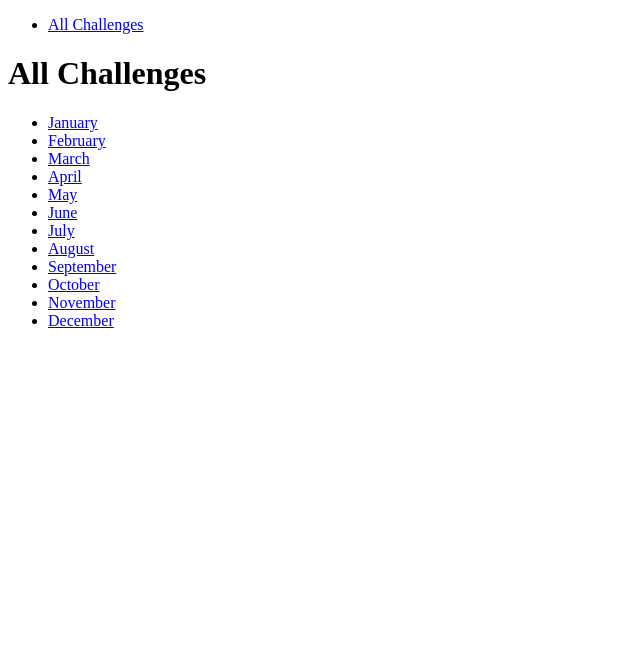
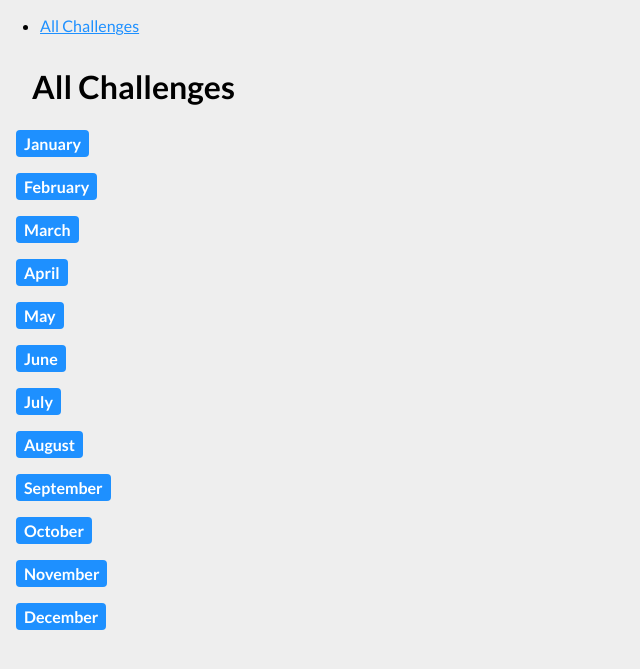
Before and after one commit to yahya-sh/monthly_challenges, a Django app: page /challenges/ in a window 1280 px wide. Shown: the top 669 px of the page, without its empty margins (0-640 px from the left). Run offline with Django 5.2, Linux system fonts and the light colour scheme.

Commit message:
add/configure shared styles.css and  challenges/challenges.css static files

```diff
--- /dev/null
+++ b/challenges/static/challenges/challenges.css
@@ -0,0 +1,17 @@
+.challenge-list{
+    list-style: none;
+    padding: 0;
+    margin: 0 16px;
+}
+
+.challenge-list a{
+    text-decoration: none;
+    display: inline-block;
+    color: inherit;
+    font-weight: bold;
+    margin: 8px 0;
+    padding: 4px 8px;
+    color: white;
+    background-color: dodgerblue;
+    border-radius: 4px;
+}
--- a/challenges/templates/challenges/index.html
+++ b/challenges/templates/challenges/index.html
@@ -1,9 +1,13 @@
 {% extends "base.html" %}
+{% load static %}
 {% block page_title %}All Challenges{% endblock page_title %}
+{% block css_files %}
+<link rel="stylesheet" href="{% static "challenges/challenges.css" %}">
+{% endblock css_files %}
 {% block content %}
     {% include "challenges/includes/header.html" %}
     <h1>All Challenges</h1>
-    <ul>
+    <ul class="challenge-list">
         {% for month in months %}
             <li><a href="{% url 'monthly-challenge' month %}">{{month|title}}</a></li>
         {% endfor%}
--- /dev/null
+++ b/static/styles.css
@@ -0,0 +1,19 @@
+@import url('https://fonts.googleapis.com/css2?family=Lato:ital,wght@0,100;0,300;0,400;0,700;0,900;1,100;1,300;1,400;1,700;1,900&display=swap');
+
+html {
+    font-family: "Lato", sans-serif;
+}
+
+body {
+    margin: 0;
+    background-color: #EEE;
+}
+
+h1,h2,h3,h4,h5,h6{
+    padding: 16px;
+    margin: 0 16px;
+}
+
+a{
+    color: dodgerblue;
+}
--- a/templates/base.html
+++ b/templates/base.html
@@ -1,9 +1,12 @@
+{% load static %}
 <!DOCTYPE html>
 <html lang="en">
 <head>
     <meta charset="UTF-8">
     <meta name="viewport" content="width=device-width, initial-scale=1.0">
     <title>{% block page_title %}My Challenges{% endblock page_title %}</title>
+    <link rel="stylesheet" href="{% static "styles.css" %}">
+    {% block css_files %}{% endblock css_files %}
 </head>
 <body>
     {% block content %}{% endblock content %}
```
Also changed, not shown: config/settings.py (+40 -38 lines).
